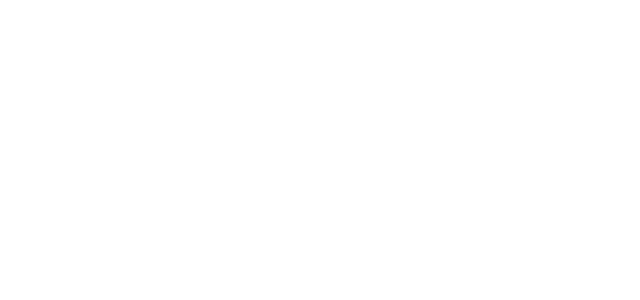
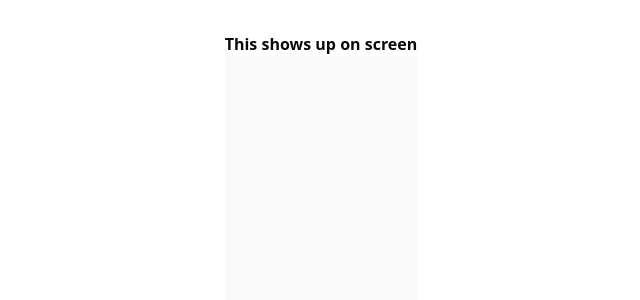
Before and after one commit to MatthewLacerda2/J.A.R.V.I.S, a React (Vite) app in the folder J.A.R.V.I.S/: page / in a window 1280 px wide. Shown: the top 300 px of the page, without its empty margins (319-959 px from the left). Built offline with nearby package versions, Linux system fonts and the light colour scheme.

Commit message:
Debug lines at CanvasDropZone.tsx

```diff
--- a/J.A.R.V.I.S/src/components/canvas/CanvasDropZone.tsx
+++ b/J.A.R.V.I.S/src/components/canvas/CanvasDropZone.tsx
@@ -18,7 +18,9 @@
       className="relative w-full h-full"
       id="canvas-drop-zone"
     >
+      <b>This shows up on screen</b>
       {children}
+      <b>This does not</b>
       {isDragging && (
         <div className="absolute inset-0 bg-blue-500/20 border-4 border-dashed border-blue-500 flex items-center justify-center z-50">
           <div className="text-purple-600 text-2xl font-semibold">Drop files here</div>
```
